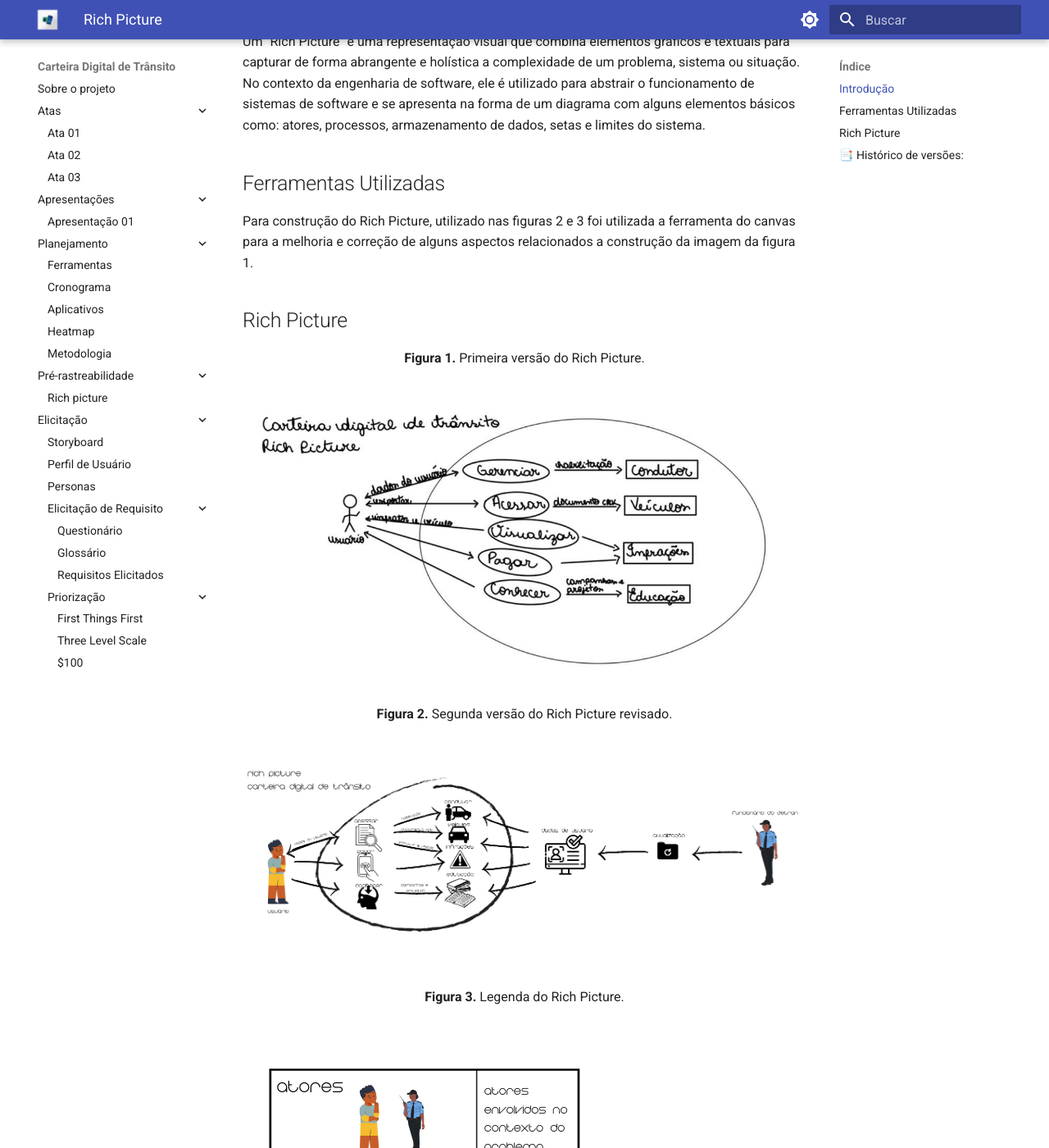
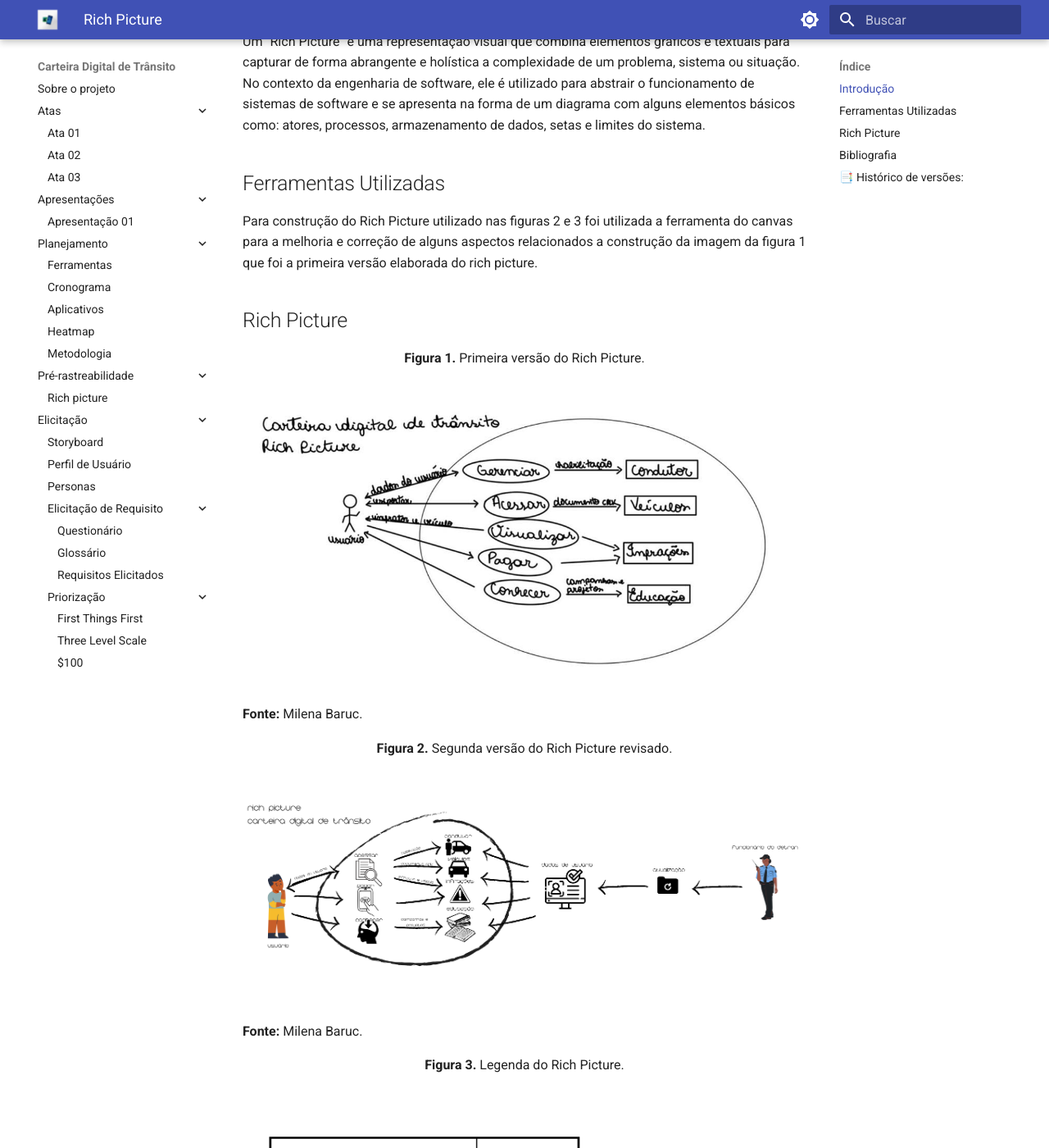
Before and after one commit to Requisitos-de-Software/2023.2-Carteira_Digital_de_Transito, an MkDocs documentation site: the page built from docs/pré-rastreabilidade/rich picture.md, in a window 1280 px wide and 1400 px high, scrolled down 193 px. Shown: the whole window at 82% size. Built offline with MkDocs 1.6.1 and Material for MkDocs 9.7.7, drawn with Linux system fonts in a browser that asks for light colours; some of the changed text lies outside the part shown.

Commit message:
Update rich picture.md

```diff
--- a/docs/pré-rastreabilidade/rich picture.md
+++ b/docs/pré-rastreabilidade/rich picture.md
@@ -5,7 +5,7 @@
 Um "Rich Picture" é uma representação visual que combina elementos gráficos e textuais para capturar de forma abrangente e holística a complexidade de um problema, sistema ou situação. No contexto da engenharia de software, ele é utilizado para abstrair o funcionamento de sistemas de software e se apresenta na forma de um diagrama com alguns elementos básicos como: atores, processos, armazenamento de dados, setas e limites do sistema.
 
 ## Ferramentas Utilizadas
- Para construção do Rich Picture, utilizado nas figuras 2 e 3 foi utilizada a ferramenta do canvas para a melhoria e correção de alguns aspectos relacionados a construção da imagem da figura 1.
+ Para construção do Rich Picture utilizado nas figuras 2 e 3 foi utilizada a ferramenta do canvas para a melhoria e correção de alguns aspectos relacionados a construção da imagem da figura 1 que foi a primeira versão elaborada do rich picture.
 
 ## Rich Picture
 
@@ -13,19 +13,28 @@
 
  ![Rich Picture versão 1](../assets/Rich_Picture_version1.jpeg)
 
+ <b>Fonte: </b> Milena Baruc.
+
  <p align="center"> <b>Figura 2.</b> Segunda versão do Rich Picture revisado.</p>
 
  ![Rich Picture versão 2](../assets/Rich Picture .png)
+
+  <b>Fonte: </b> Milena Baruc.
 
  <p align="center"> <b>Figura 3.</b> Legenda do Rich Picture.</p>
 
 
  ![Rich Picture legenda](../assets/Rich Picture CNH.png)
 
+  <b>Fonte: </b> Milena Baruc.
+
+## Bibliografia
+
+> KLAUS POHL, RUPP CHRIS. Requirements Engineering Fundamentals. 2nd Edition, 2015. Disponível em: https://aprender3.unb.br/pluginfile.php/2523050/mod_resource/content/4 Requisitos%20%20Aula%2004%20-%20Parte%202%20RichPicture.pdf. Acesso em: 19/09/2023
 
 ## 📑 Histórico de versões:
 
  Versão  |    Data    |                        Descrição                        |                                             Autor(es)                                             |                  Revisor(es)
  :-----: | :--------: | :-----------------------------------------------------: | :-----------------------------------------------------------------------------------------------: | :--------------------------------------------:
-  `1.0`  | 14/09/2023 |            Criação do Rich Picture            | [Milena Baruc](https://github.com/MilenaBaruc) | [Mayara Alves] (https://github.com/Mayara-tech)
+  `1.0`  | 14/09/2023 |            Criação do Rich Picture            | [Milena Baruc](https://github.com/MilenaBaruc) | [Mayara Alves](https://github.com/Mayara-tech)
   `1.1`  | 19/09/2023 |            Revisão do Rich Picture            | [Milena Baruc](https://github.com/MilenaBaruc) | [Mayara Alves](https://github.com/Mayara-tech), [Limírio Guimarães](https://github.com/LimirioGuimaraes)
```
